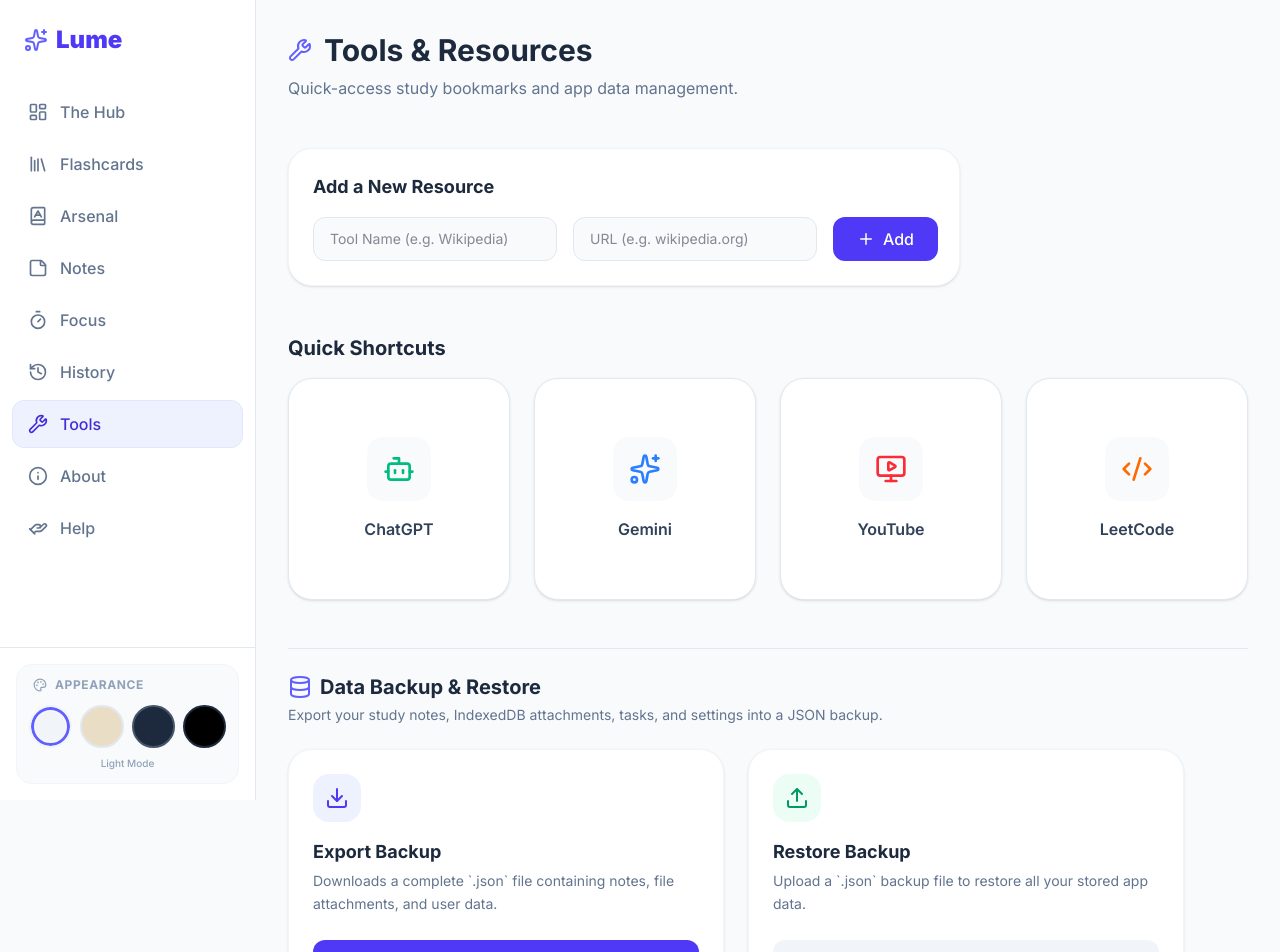
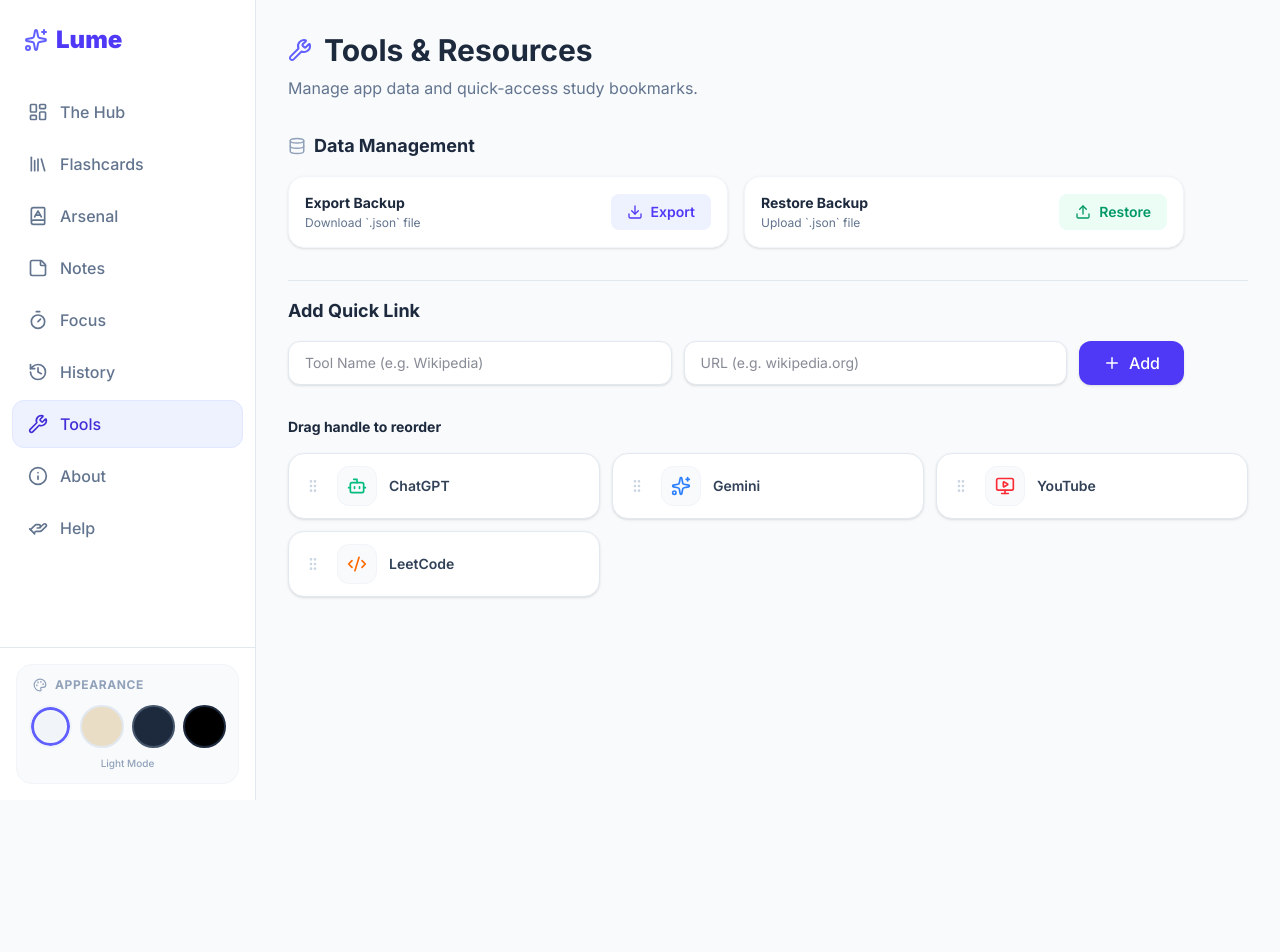
Before and after one commit to piyushbrl69/Lume, a Next.js app: page /tools in a window 1280 px wide. Shown: the top 952 px of the page. After the commit the page ends 800 px from the top, so only its background shows below. Built offline with nearby package versions, Linux system fonts and the light colour scheme.

Commit message:
Bugs Fixes

```diff
--- a/app/tools/ToolsClient.tsx
+++ b/app/tools/ToolsClient.tsx
@@ -1,12 +1,11 @@
-// app/tools/page.tsx
 "use client";
 
 import React, { useState } from 'react';
 import { useLocalStorage } from '@/hooks/useLocalStorage';
-import { motion, AnimatePresence, Variants } from 'framer-motion';
+import { motion, AnimatePresence, Variants, Reorder } from 'framer-motion';
 import {
   Plus, Trash2, Link as LinkIcon, MonitorPlay, Sparkles, Bot, Code2,
-  Wrench, Download, Upload, ShieldCheck, Database, RefreshCw, AlertCircle
+  Wrench, Download, Upload, ShieldCheck, Database, RefreshCw, AlertCircle, GripVertical
 } from 'lucide-react';
 import { exportLumeBackup, importLumeBackup } from '@/lib/backup';
 
@@ -23,24 +22,6 @@
   { id: 'default-3', name: 'YouTube', url: 'https://youtube.com', iconType: 'youtube' },
   { id: 'default-4', name: 'LeetCode', url: 'https://leetcode.com', iconType: 'leetcode' },
 ];
-
-// --- Animation Variants ---
-const containerVariants: Variants = {
-  hidden: { opacity: 0 },
-  show: {
-    opacity: 1,
-    transition: { staggerChildren: 0.1 }
-  }
-};
-
-const itemVariants: Variants = {
-  hidden: { opacity: 0, y: 20, scale: 0.95 },
-  show: {
-    opacity: 1, y: 0, scale: 1,
-    transition: { type: "spring", stiffness: 300, damping: 24 }
-  },
-  exit: { opacity: 0, scale: 0.8, transition: { duration: 0.2 } }
-};
 
 export default function ToolsPage() {
   const [tools, setTools] = useLocalStorage<Tool[]>('study-tools', defaultTools);
@@ -125,43 +106,105 @@
   };
 
   return (
-    <main className="p-4 sm:p-6 md:p-8 w-full min-h-screen space-y-8 sm:space-y-12 overflow-hidden">
+    <main className="p-4 sm:p-6 md:p-8 w-full min-h-screen space-y-8 overflow-hidden">
       <header>
         <h1 className="text-2xl sm:text-3xl font-bold text-slate-800 dark:text-white flex items-center gap-3">
           <Wrench className="text-indigo-500 shrink-0" />
           Tools & Resources
         </h1>
-        <p className="text-slate-500 mt-2 text-sm sm:text-base">Quick-access study bookmarks and app data management.</p>
+        <p className="text-slate-500 mt-2 text-sm sm:text-base">Manage app data and quick-access study bookmarks.</p>
       </header>
 
-      {/* Add New Tool Form - With a subtle pop-in animation */}
+      {/* 1. Backup & Restore Section (MOVED TO TOP & COMPACT) */}
+      <motion.section
+        initial={{ opacity: 0, y: 10 }}
+        animate={{ opacity: 1, y: 0 }}
+        className="space-y-4"
+      >
+        <div className="flex items-center gap-2">
+          <Database className="text-slate-400" size={18} />
+          <h2 className="text-lg font-bold text-slate-800 dark:text-white">Data Management</h2>
+        </div>
+
+        {statusMessage && (
+          <motion.div
+            initial={{ opacity: 0, y: -10 }} animate={{ opacity: 1, y: 0 }}
+            className={`p-3 rounded-xl border text-sm font-medium flex items-center gap-3 max-w-2xl ${
+              statusMessage.type === 'success'
+                ? 'bg-emerald-50 text-emerald-800 border-emerald-200 dark:bg-emerald-950/40 dark:text-emerald-300 dark:border-emerald-900'
+                : 'bg-rose-50 text-rose-800 border-rose-200 dark:bg-rose-950/40 dark:text-rose-300 dark:border-rose-900'
+            }`}
+          >
+            {statusMessage.type === 'success' ? <ShieldCheck size={18} /> : <AlertCircle size={18} />}
+            <span>{statusMessage.text}</span>
+          </motion.div>
+        )}
+
+        <div className="grid grid-cols-1 md:grid-cols-2 gap-4 max-w-4xl">
+          <div className="bg-white dark:bg-slate-900 p-4 rounded-2xl border border-slate-100 dark:border-slate-800 shadow-sm flex items-center justify-between gap-4">
+            <div>
+              <h3 className="text-sm font-bold text-slate-800 dark:text-white mb-0.5">Export Backup</h3>
+              <p className="text-xs text-slate-500">Download `.json` file</p>
+            </div>
+            <motion.button
+              whileHover={{ scale: 1.05 }}
+              whileTap={{ scale: 0.95 }}
+              onClick={handleExport}
+              disabled={isExporting}
+              className="bg-indigo-50 hover:bg-indigo-100 text-indigo-600 dark:bg-indigo-900/30 dark:hover:bg-indigo-900/50 dark:text-indigo-400 font-semibold py-2 px-4 rounded-lg flex items-center gap-2 transition-colors text-sm disabled:opacity-50"
+            >
+              {isExporting ? <RefreshCw size={16} className="animate-spin" /> : <Download size={16} />}
+              <span>Export</span>
+            </motion.button>
+          </div>
+
+          <div className="bg-white dark:bg-slate-900 p-4 rounded-2xl border border-slate-100 dark:border-slate-800 shadow-sm flex items-center justify-between gap-4">
+            <div>
+              <h3 className="text-sm font-bold text-slate-800 dark:text-white mb-0.5">Restore Backup</h3>
+              <p className="text-xs text-slate-500">Upload `.json` file</p>
+            </div>
+            <motion.label
+              whileHover={{ scale: 1.05 }}
+              whileTap={{ scale: 0.95 }}
+              className="bg-emerald-50 hover:bg-emerald-100 text-emerald-600 dark:bg-emerald-900/30 dark:hover:bg-emerald-900/50 dark:text-emerald-400 font-semibold py-2 px-4 rounded-lg flex items-center gap-2 transition-colors text-sm cursor-pointer"
+            >
+              {isImporting ? <RefreshCw size={16} className="animate-spin" /> : <Upload size={16} />}
+              <span>Restore</span>
+              <input type="file" accept=".json" onChange={handleImport} disabled={isImporting} className="hidden" />
+            </motion.label>
+          </div>
+        </div>
+      </motion.section>
+
+      <div className="w-full h-px bg-slate-200 dark:bg-slate-800 my-4" />
+
+      {/* 2. Add New Tool Form */}
       <motion.section
         initial={{ opacity: 0, y: 20 }}
         animate={{ opacity: 1, y: 0 }}
-        transition={{ delay: 0.1, type: "spring", stiffness: 200, damping: 20 }}
-        className="bg-white dark:bg-slate-900 p-4 sm:p-6 rounded-3xl border border-slate-100 dark:border-slate-800 shadow-sm max-w-2xl"
+        transition={{ delay: 0.1 }}
       >
-        <h2 className="text-lg font-bold text-slate-800 dark:text-white mb-4">Add a New Resource</h2>
-        <form onSubmit={handleAddTool} className="flex flex-col sm:flex-row gap-4">
+        <h2 className="text-lg font-bold text-slate-800 dark:text-white mb-4">Add Quick Link</h2>
+        <form onSubmit={handleAddTool} className="flex flex-col sm:flex-row gap-3 max-w-4xl">
           <input
             type="text"
             placeholder="Tool Name (e.g. Wikipedia)"
             value={newToolName}
             onChange={(e) => setNewToolName(e.target.value)}
-            className="flex-1 bg-slate-50 dark:bg-slate-950 border border-slate-200 dark:border-slate-800 rounded-xl px-4 py-2.5 outline-none focus:ring-2 focus:ring-indigo-500 dark:text-white text-sm"
+            className="flex-1 bg-white dark:bg-slate-900 border border-slate-200 dark:border-slate-800 rounded-xl px-4 py-2.5 outline-none focus:ring-2 focus:ring-indigo-500 dark:text-white text-sm shadow-sm"
           />
           <input
             type="text"
             placeholder="URL (e.g. wikipedia.org)"
             value={newToolUrl}
             onChange={(e) => setNewToolUrl(e.target.value)}
-            className="flex-1 bg-slate-50 dark:bg-slate-950 border border-slate-200 dark:border-slate-800 rounded-xl px-4 py-2.5 outline-none focus:ring-2 focus:ring-indigo-500 dark:text-white text-sm"
+            className="flex-1 bg-white dark:bg-slate-900 border border-slate-200 dark:border-slate-800 rounded-xl px-4 py-2.5 outline-none focus:ring-2 focus:ring-indigo-500 dark:text-white text-sm shadow-sm"
           />
           <motion.button
-            whileHover={{ scale: 1.05 }}
-            whileTap={{ scale: 0.95 }}
+            whileHover={{ scale: 1.02 }}
+            whileTap={{ scale: 0.98 }}
             type="submit"
-            className="bg-indigo-600 hover:bg-indigo-700 text-white px-6 py-2.5 rounded-xl transition-colors font-medium flex items-center justify-center gap-2"
+            className="bg-indigo-600 hover:bg-indigo-700 text-white px-6 py-2.5 rounded-xl transition-colors font-medium flex items-center justify-center gap-2 shadow-sm"
           >
             <Plus size={18} />
             Add
@@ -169,130 +212,61 @@
         </form>
       </motion.section>
 
-      {/* Tools Grid - Staggered & Magic Layout */}
+      {/* 3. Tools Grid - Compact Pills & Drag to Reorder */}
       <section className="space-y-4">
-        <h2 className="text-xl font-bold text-slate-800 dark:text-white">Quick Shortcuts</h2>
+        <h2 className="text-lg font-bold text-slate-800 dark:text-white text-sm text-slate-500">Drag handle to reorder</h2>
 
-        <motion.div
-          variants={containerVariants}
-          initial="hidden"
-          animate="show"
-          className="grid grid-cols-2 md:grid-cols-3 lg:grid-cols-4 gap-4 sm:gap-6"
+        {/* Reorder.Group handles the drag and drop logic automatically */}
+        <Reorder.Group
+          axis="y"
+          values={tools}
+          onReorder={setTools}
+          className="grid grid-cols-1 sm:grid-cols-2 lg:grid-cols-3 gap-3 max-w-5xl"
         >
-          {/* AnimatePresence allows elements to animate out when deleted */}
           <AnimatePresence>
-            {tools.map(tool => (
-              <motion.a
+            {tools.map((tool) => (
+              <Reorder.Item
                 key={tool.id}
-                layout // MAGIC LAYOUT: Other cards glide into place when one is deleted!
-                variants={itemVariants}
-                exit="exit"
-                whileHover={{ y: -5, scale: 1.02 }} // Hover lift
-                whileTap={{ scale: 0.95 }} // Squish on tap
-                href={tool.url}
-                target="_blank"
-                rel="noopener noreferrer"
-                className="group relative bg-white dark:bg-slate-900 rounded-3xl p-4 sm:p-6 border border-slate-200 dark:border-slate-800 hover:border-indigo-400 dark:hover:border-indigo-600 shadow-sm hover:shadow-xl transition-shadow flex flex-col items-center justify-center gap-3 sm:gap-4 aspect-square"
+                value={tool}
+                initial={{ opacity: 0, scale: 0.9 }}
+                animate={{ opacity: 1, scale: 1 }}
+                exit={{ opacity: 0, scale: 0.8 }}
+                className="group relative bg-white dark:bg-slate-900 rounded-2xl p-2 sm:p-3 border border-slate-200 dark:border-slate-800 shadow-sm flex items-center gap-3 select-none"
               >
-                <div className="w-12 h-12 sm:w-16 sm:h-16 rounded-2xl bg-slate-50 dark:bg-slate-950 flex items-center justify-center group-hover:scale-110 transition-transform duration-300">
-                  {getIcon(tool.iconType, "w-6 h-6 sm:w-8 sm:h-8")}
+                {/* Drag Handle (Visible on hover) */}
+                <div className="cursor-grab active:cursor-grabbing text-slate-300 hover:text-slate-500 dark:text-slate-600 dark:hover:text-slate-400 p-1 rounded transition-colors flex items-center justify-center">
+                  <GripVertical size={16} />
                 </div>
-                <span className="font-semibold text-sm sm:text-base text-slate-700 dark:text-slate-200 text-center break-words px-1">
+
+                {/* Icon */}
+                <div className="w-10 h-10 rounded-xl bg-slate-50 dark:bg-slate-950 border border-slate-100 dark:border-slate-800 flex items-center justify-center shrink-0">
+                  {getIcon(tool.iconType, "w-5 h-5")}
+                </div>
+
+                {/* Name & Link Area */}
+                <a
+                  href={tool.url}
+                  target="_blank"
+                  rel="noopener noreferrer"
+                  className="flex-1 font-semibold text-sm text-slate-700 dark:text-slate-200 hover:text-indigo-600 dark:hover:text-indigo-400 truncate outline-none"
+                >
                   {tool.name}
-                </span>
+                </a>
 
+                {/* Delete Button */}
                 {tool.iconType === 'custom' && (
                   <button
                     onClick={(e) => handleDeleteTool(tool.id, e)}
-                    className="absolute top-3 right-3 sm:top-4 sm:right-4 p-2 text-slate-300 hover:text-rose-500 hover:bg-rose-50 dark:hover:bg-rose-900/30 rounded-full opacity-100 sm:opacity-0 sm:group-hover:opacity-100 transition-all"
+                    className="p-2 text-slate-300 hover:text-rose-500 hover:bg-rose-50 dark:hover:bg-rose-900/30 rounded-lg opacity-100 sm:opacity-0 sm:group-hover:opacity-100 transition-all shrink-0"
                   >
                     <Trash2 size={16} />
                   </button>
                 )}
-              </motion.a>
+              </Reorder.Item>
             ))}
           </AnimatePresence>
-        </motion.div>
+        </Reorder.Group>
       </section>
-
-      {/* Backup & Restore Section */}
-      <motion.section
-        initial={{ opacity: 0 }}
-        animate={{ opacity: 1 }}
-        transition={{ delay: 0.4 }}
-        className="pt-6 border-t border-slate-200 dark:border-slate-800 space-y-6"
-      >
-        <div>
-          <h2 className="text-xl font-bold text-slate-800 dark:text-white flex items-center gap-2">
-            <Database className="text-indigo-500" size={24} />
-            Data Backup & Restore
-          </h2>
-          <p className="text-xs sm:text-sm text-slate-500 mt-1">Export your study notes, IndexedDB attachments, tasks, and settings into a JSON backup.</p>
-        </div>
-
-        {statusMessage && (
-          <motion.div
-            initial={{ opacity: 0, y: -10 }} animate={{ opacity: 1, y: 0 }}
-            className={`p-4 rounded-2xl border text-sm font-medium flex items-center gap-3 max-w-2xl ${
-              statusMessage.type === 'success'
-                ? 'bg-emerald-50 text-emerald-800 border-emerald-200 dark:bg-emerald-950/40 dark:text-emerald-300 dark:border-emerald-900'
-                : 'bg-rose-50 text-rose-800 border-rose-200 dark:bg-rose-950/40 dark:text-rose-300 dark:border-rose-900'
-            }`}
-          >
-            {statusMessage.type === 'success' ? <ShieldCheck size={20} /> : <AlertCircle size={20} />}
-            <span>{statusMessage.text}</span>
-          </motion.div>
-        )}
-
-        <div className="grid grid-cols-1 md:grid-cols-2 gap-6 max-w-4xl">
-          {/* Export Card */}
-          <div className="bg-white dark:bg-slate-900 p-6 rounded-3xl border border-slate-100 dark:border-slate-800 shadow-sm flex flex-col justify-between">
-            <div>
-              <div className="w-12 h-12 bg-indigo-50 dark:bg-indigo-950/50 text-indigo-600 dark:text-indigo-400 rounded-2xl flex items-center justify-center mb-4">
-                <Download size={24} />
-              </div>
-              <h3 className="text-lg font-bold text-slate-800 dark:text-white mb-1">Export Backup</h3>
-              <p className="text-xs sm:text-sm text-slate-500 leading-relaxed mb-6">
-                Downloads a complete `.json` file containing notes, file attachments, and user data.
-              </p>
-            </div>
-
-            <motion.button
-              whileHover={{ scale: 1.02 }}
-              whileTap={{ scale: 0.98 }}
-              onClick={handleExport}
-              disabled={isExporting}
-              className="w-full bg-indigo-600 hover:bg-indigo-700 text-white font-bold py-3 rounded-xl flex items-center justify-center gap-2 transition-colors text-sm disabled:opacity-50"
-            >
-              {isExporting ? <RefreshCw size={18} className="animate-spin" /> : <Download size={18} />}
-              <span>{isExporting ? 'Exporting...' : 'Download Backup'}</span>
-            </motion.button>
-          </div>
-
-          {/* Import Card */}
-          <div className="bg-white dark:bg-slate-900 p-6 rounded-3xl border border-slate-100 dark:border-slate-800 shadow-sm flex flex-col justify-between">
-            <div>
-              <div className="w-12 h-12 bg-emerald-50 dark:bg-emerald-950/50 text-emerald-600 dark:text-emerald-400 rounded-2xl flex items-center justify-center mb-4">
-                <Upload size={24} />
-              </div>
-              <h3 className="text-lg font-bold text-slate-800 dark:text-white mb-1">Restore Backup</h3>
-              <p className="text-xs sm:text-sm text-slate-500 leading-relaxed mb-6">
-                Upload a `.json` backup file to restore all your stored app data.
-              </p>
-            </div>
-
-            <motion.label
-              whileHover={{ scale: 1.02 }}
-              whileTap={{ scale: 0.98 }}
-              className="w-full bg-slate-100 hover:bg-slate-200 dark:bg-slate-800 dark:hover:bg-slate-700 text-slate-800 dark:text-white font-bold py-3 rounded-xl flex items-center justify-center gap-2 transition-colors text-sm cursor-pointer text-center"
-            >
-              {isImporting ? <RefreshCw size={18} className="animate-spin" /> : <Upload size={18} />}
-              <span>{isImporting ? 'Restoring...' : 'Upload & Restore File'}</span>
-              <input type="file" accept=".json" onChange={handleImport} disabled={isImporting} className="hidden" />
-            </motion.label>
-          </div>
-        </div>
-      </motion.section>
     </main>
   );
 }
--- a/components/vocab/ReviewSection.tsx
+++ b/components/vocab/ReviewSection.tsx
@@ -3,7 +3,7 @@
 import React from 'react';
 import { Clock, Volume2 } from 'lucide-react';
 import { subDays, isSameDay, parseISO } from 'date-fns';
-import { VocabEntry } from '@/app/vocab/page';
+import { VocabEntry } from '@/app/vocab/VocabClient';
 
 interface ReviewSectionProps {
   words: VocabEntry[];
--- a/components/vocab/VocabList.tsx
+++ b/components/vocab/VocabList.tsx
@@ -3,7 +3,7 @@
 import React from 'react';
 import { Volume2, Calendar, Trash2 } from 'lucide-react';
 import { format, parseISO } from 'date-fns';
-import { VocabEntry } from '@/app/vocab/page';
+import { VocabEntry } from '@/app/vocab/VocabClient';
 import { motion, AnimatePresence, Variants } from 'framer-motion';
 
 interface VocabListProps {
```
